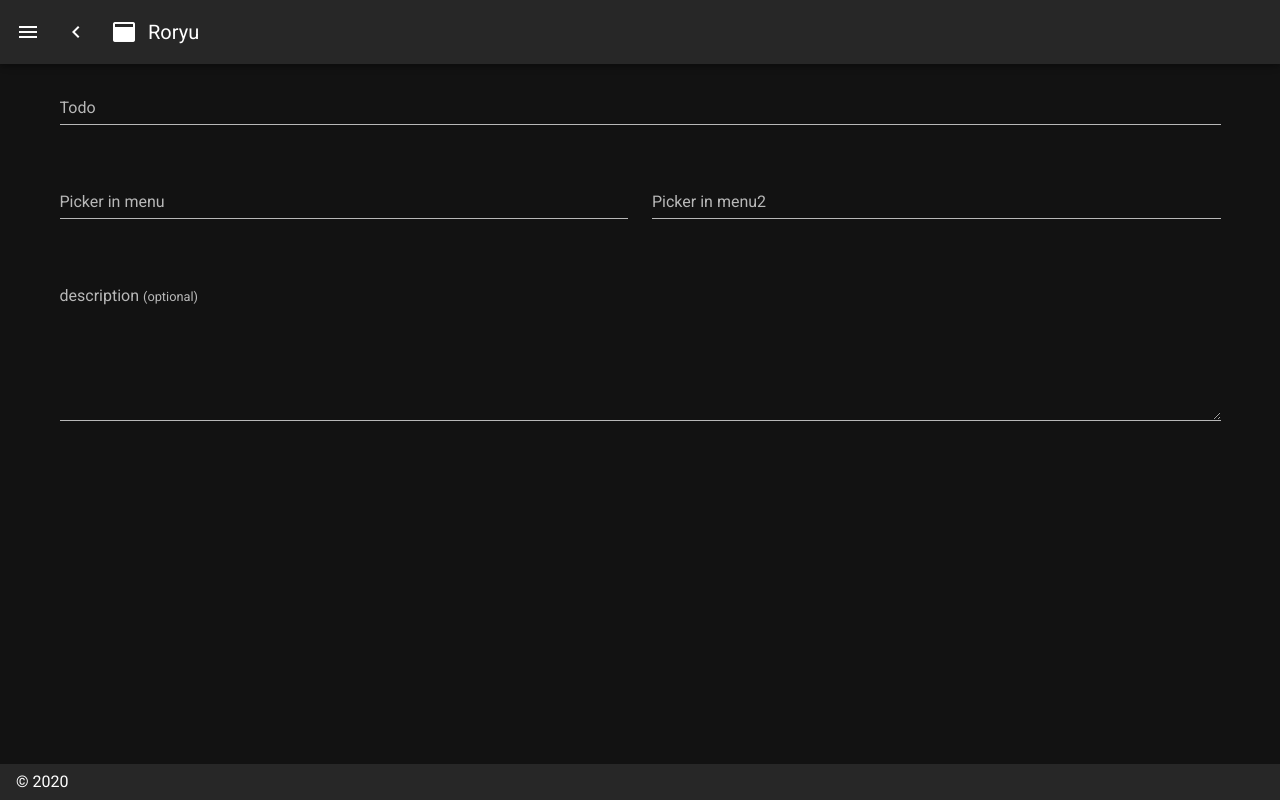
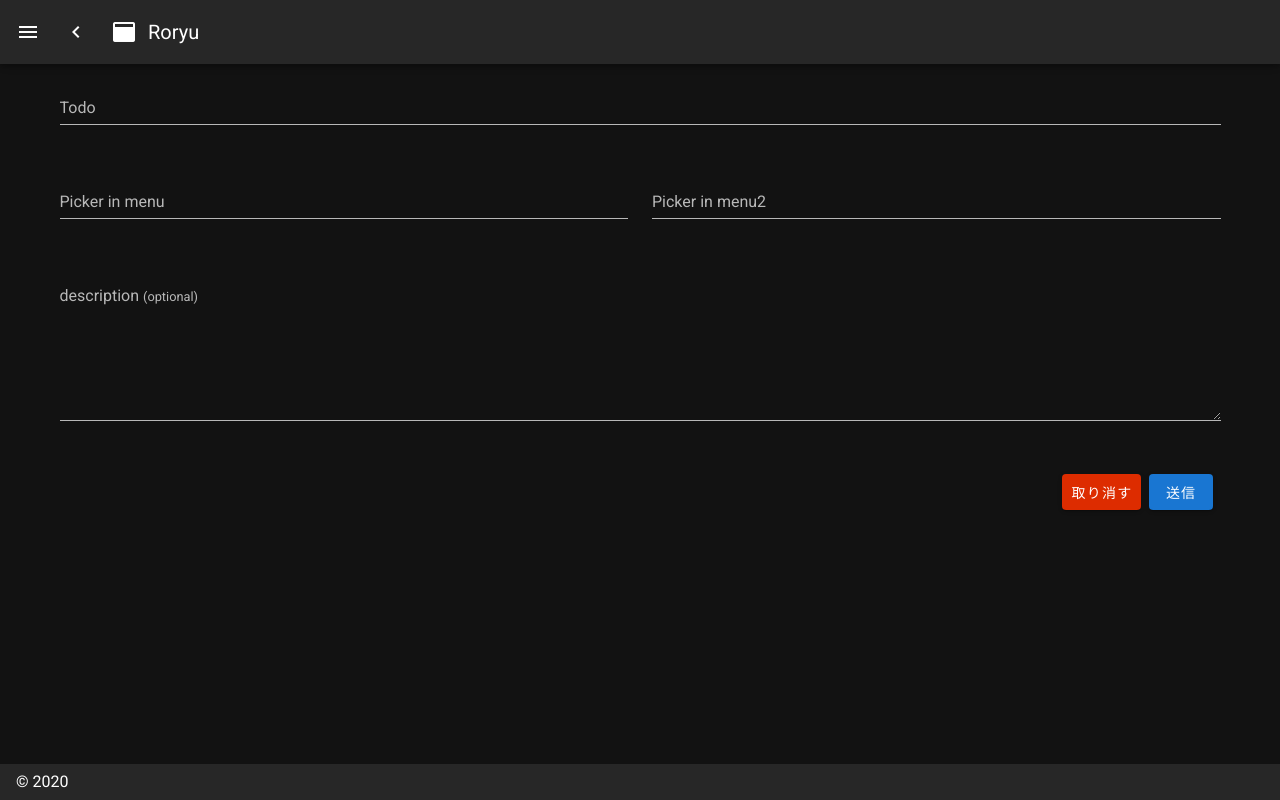
Before and after one commit to fujisawaryohei/rails-nuxt-calendar-app, a Nuxt app in the folder frontend/: page / in a window 1280 px wide. Built offline with nearby package versions, Linux system fonts and the light colour scheme.

Commit message:
todoコンポーネントのボタン設置

```diff
--- a/frontend/components/Todo.vue
+++ b/frontend/components/Todo.vue
@@ -38,7 +38,7 @@
     </v-col>
     <v-col cols="6">
       <v-menu
-        ref="menu2"
+        ref="timeMenu"
         v-model="menu2"
         :close-on-content-click="false"
         :return-value.sync="time"
@@ -58,7 +58,9 @@
         <v-time-picker v-model="time">
           <v-spacer></v-spacer>
           <v-btn text color="primary" @click="menu2 = false">Cancel</v-btn>
-          <v-btn text color="primary" @click="$refs.menu2.save(time)">OK</v-btn>
+          <v-btn text color="primary" @click="$refs.timeMenu.save(time)"
+            >OK</v-btn
+          >
         </v-time-picker>
       </v-menu>
     </v-col>
@@ -68,6 +70,13 @@
           <div>description <small>(optional)</small></div>
         </template>
       </v-textarea>
+    </v-col>
+    <v-col cols="12">
+      <v-card-actions>
+        <v-spacer></v-spacer>
+        <v-btn color="error"> 取り消す </v-btn>
+        <v-btn color="primary">送信</v-btn>
+      </v-card-actions>
     </v-col>
   </v-row>
 </template>
```
